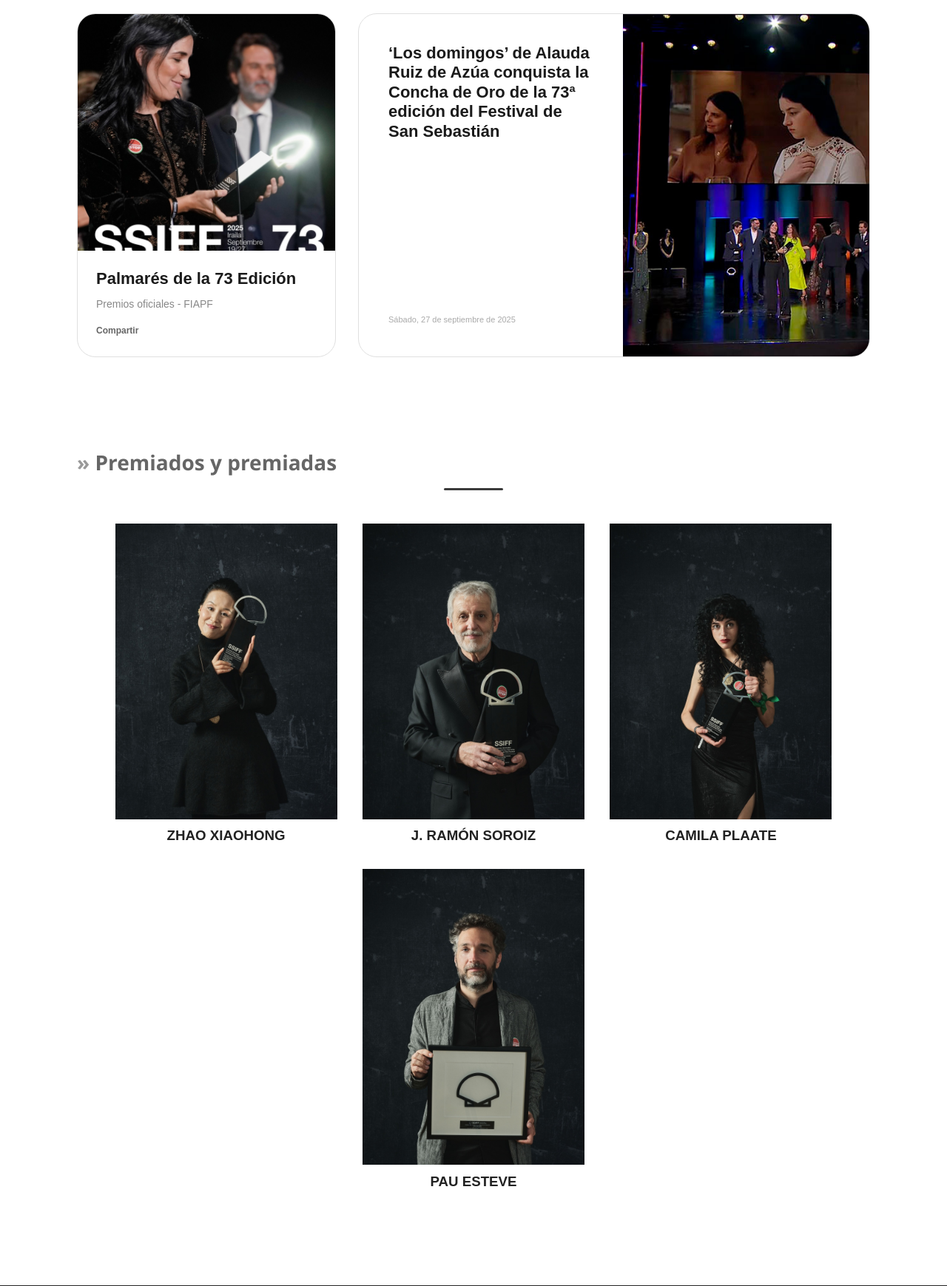
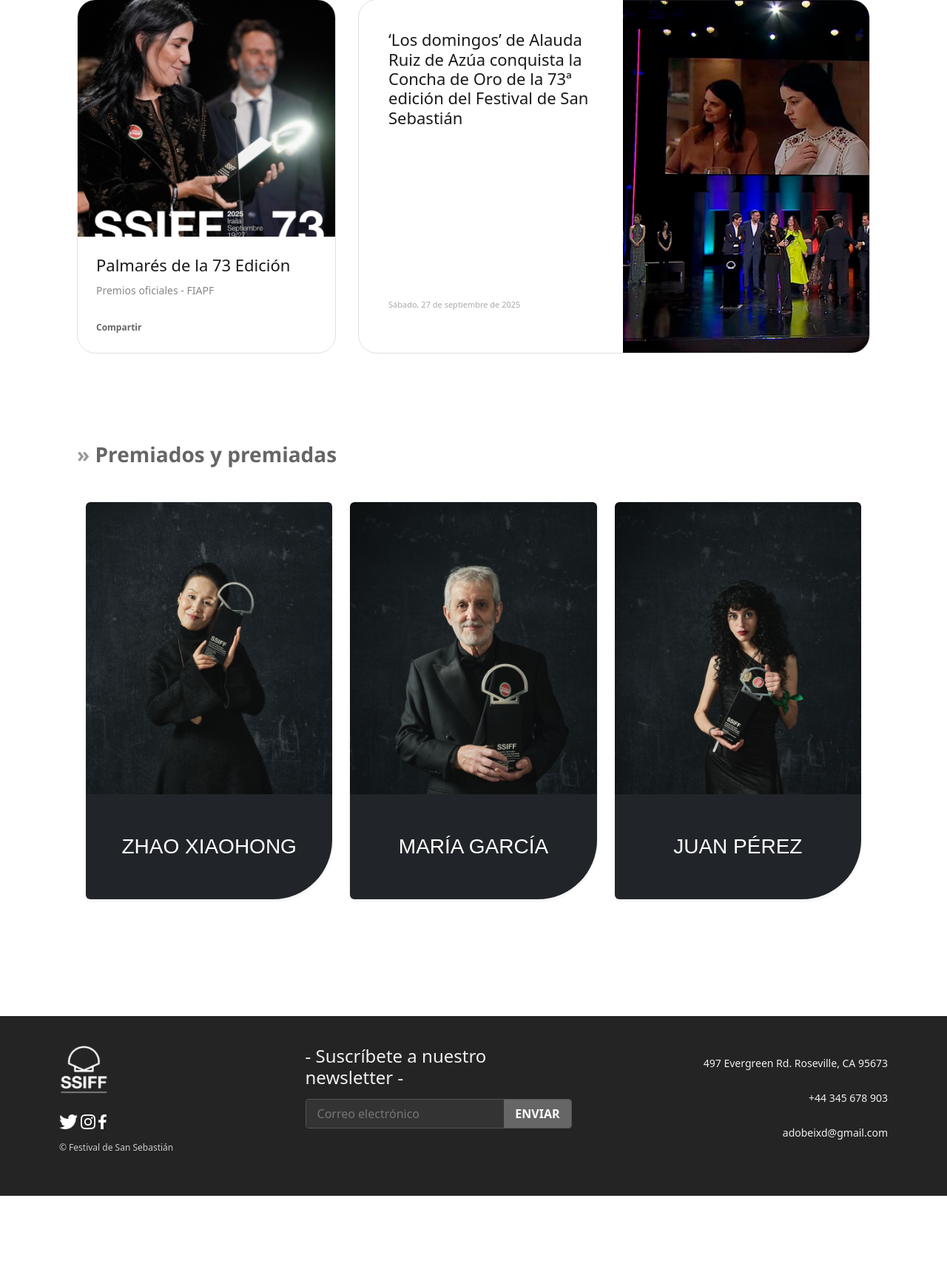
Before and after one commit to Mouna48/Zinemaldi_Compartido, a PHP site: page / in a window 1280 px wide. Shown: the part 737-2476 px from the top of the page at 74% size. After the commit the page ends 2354 px from the top, so only its background shows below. Run offline with PHP 8.4, Linux system fonts and the light colour scheme.

Commit message:
Cambio premiados bootstrap

```diff
--- a/index.css
+++ b/index.css
@@ -525,29 +525,31 @@ nav ul li a:hover {
     }
     .card-h .img-box { order: 0; }
 }
-
-/* Evita que el estilo de las tarjetas nuevas afecte a la sección de Premiados */
-#premiadoas {
-    display: block;
-    text-align: center;
+/* Sección premiados y premiadas */
+/* Fuente y visualización base */
+.mi-card-premiadoas {
+    font-family: Arial, sans-serif;
+    border-bottom-right-radius: 88px !important; /* Radio reducido para móvil */
+    overflow: hidden;
 }
 
-#premiadoas div {
-    display: inline-block;
-    vertical-align: top;
-    width: 300px; /* Tamaño fijo para las fotos de abajo */
-    margin: 15px;
+/* Para que el fondo negro suba un poco sobre la foto y sea más largo */
+.mi-card-premiadoas .card-body {
+    margin-top: -30px;
+    padding-top: 50px;
+    padding-bottom: 50px;
+    position: relative;
 }
 
-/* Recupera la línea decorativa solo para el título de Premiados */
-#premiadoas h1::after {
-    content: "";
-    display: block;
-    width: 80px;
-    height: 3px;
-    background-color: #3b3b3b;
-    margin: 12px auto 0;
-    border-radius: 2px;
+/* Efectos Responsive para pantallas grandes (PC) */
+@media (min-width: 768px) {
+    .mi-card-premiadoas {
+        border-bottom-right-radius: 80px !important; /* Radio grande en PC */
+    }
+
+    .mi-card-premiadoas .card-body {
+        margin-top: -50px; /* Sube más en pantallas grandes */
+    }
 }
 
 /* Footer */
--- a/index.html
+++ b/index.html
@@ -5,6 +5,8 @@
     <title>Inicio - Festival de San Sebastián (73ª edición)</title>
 	<link rel="icon" type="image/png" href="imgs/PNGnegrotxiki2.png">
     <link rel="stylesheet" href="index.css">
+    <!-- Bootstrap CDN -->
+    <link href="https://cdn.jsdelivr.net/npm/bootstrap@5.3.0/dist/css/bootstrap.min.css" rel="stylesheet">
 </head>
 <body>
 <header>
@@ -152,24 +154,47 @@
 </section>
 
 <!-- Sección premiados y premiadas -->
+
 <section class="sect" id="premiadoas">
     <h1>Premiados y premiadas</h1>
-    <div>
-        <img src="imgs/img_52809.jpg" width="300" height="400" alt=""/>
-        <h3>ZHAO XIAOHONG</h3>
+
+    <section class="container my-5 premiados-section">
+  <div class="row justify-content-center g-4">
+
+
+    <div class="col-12 col-md-6 col-lg-4">
+      <div class="card border-0 mi-card-premiadoas h-100 shadow-sm">
+        <img src="imgs/img_52809.jpg" class="card-img-top" alt="Premiada 1">
+        <div class="card-body bg-dark text-center body-superpuesto">
+          <p class="card-text text-white fs-3 font-premiada m-0">ZHAO XIAOHONG</p>
+        </div>
+      </div>
     </div>
-    <div>
-        <img src="imgs/img_52798.jpg" width="300" height="400" alt=""/>
-        <h3>J. RAMÓN SOROIZ</h3>
+
+
+    <div class="col-12 col-md-6 col-lg-4">
+      <div class="card border-0 mi-card-premiadoas h-100 shadow-sm">
+        <img src="imgs/img_52798.jpg" class="card-img-top" alt="Premiada 2">
+        <div class="card-body bg-dark text-center body-superpuesto">
+          <p class="card-text text-white fs-3 font-premiada m-0">MARÍA GARCÍA</p>
+        </div>
+      </div>
     </div>
-    <div>
-        <img src="imgs/img_52813.jpg" width="300" height="400" alt=""/>
-        <h3>CAMILA PLAATE</h3>
+
+
+    <div class="col-12 col-md-6 col-lg-4">
+      <div class="card border-0 mi-card-premiadoas h-100 shadow-sm">
+        <img src="imgs/img_52813.jpg" class="card-img-top" alt="Premiado Final">
+        <div class="card-body bg-dark text-center body-superpuesto">
+          <p class="card-text text-white fs-3 font-premiada m-0">JUAN PÉREZ</p>
+        </div>
+      </div>
     </div>
-    <div>
-        <img src="imgs/img_52799.jpg" width="300" height="400" alt=""/>
-        <h3>PAU ESTEVE</h3>
-    </div>
+
+
+  </div>
+</section>
+
 </section>
 </main>
 <div class="footer-gen">
```
